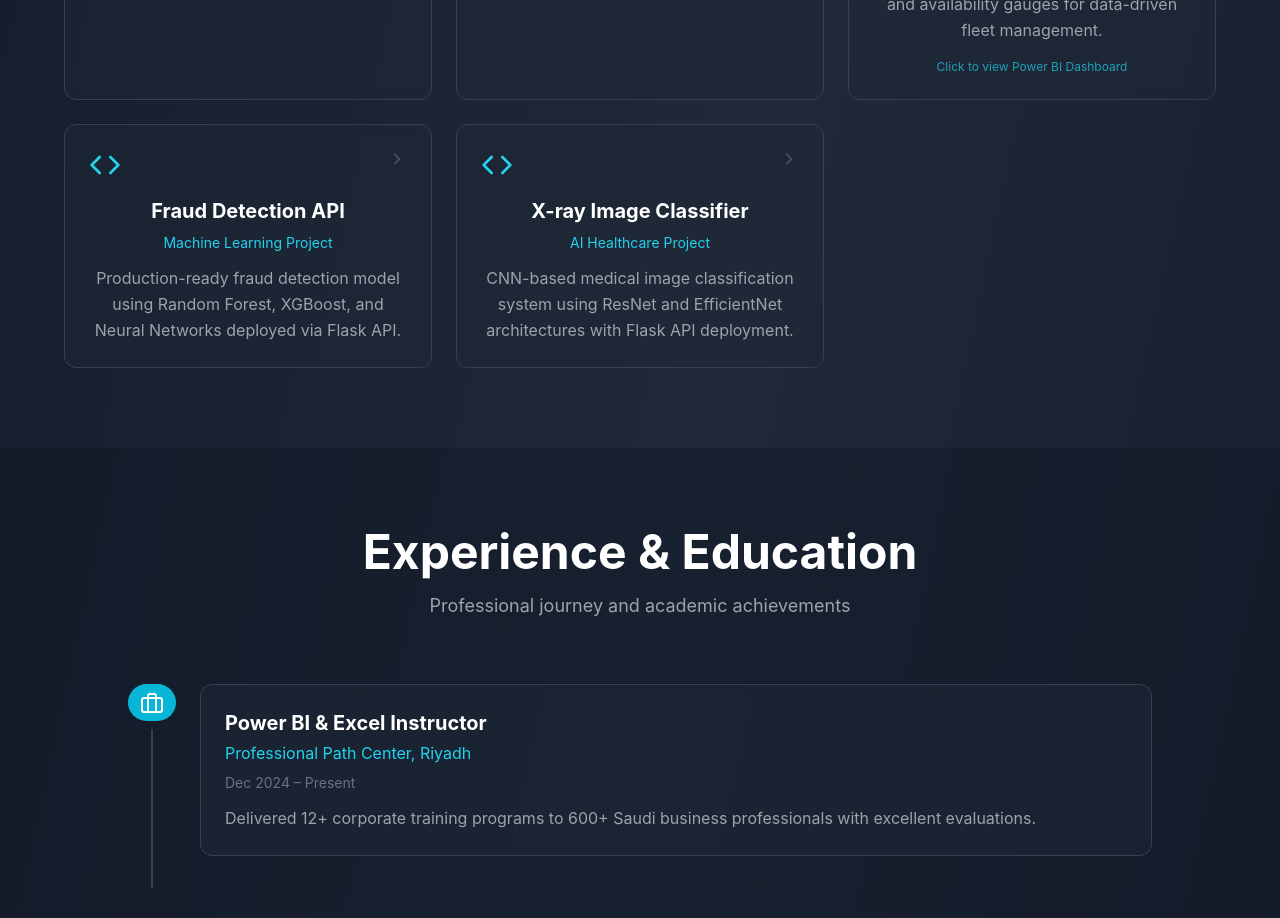
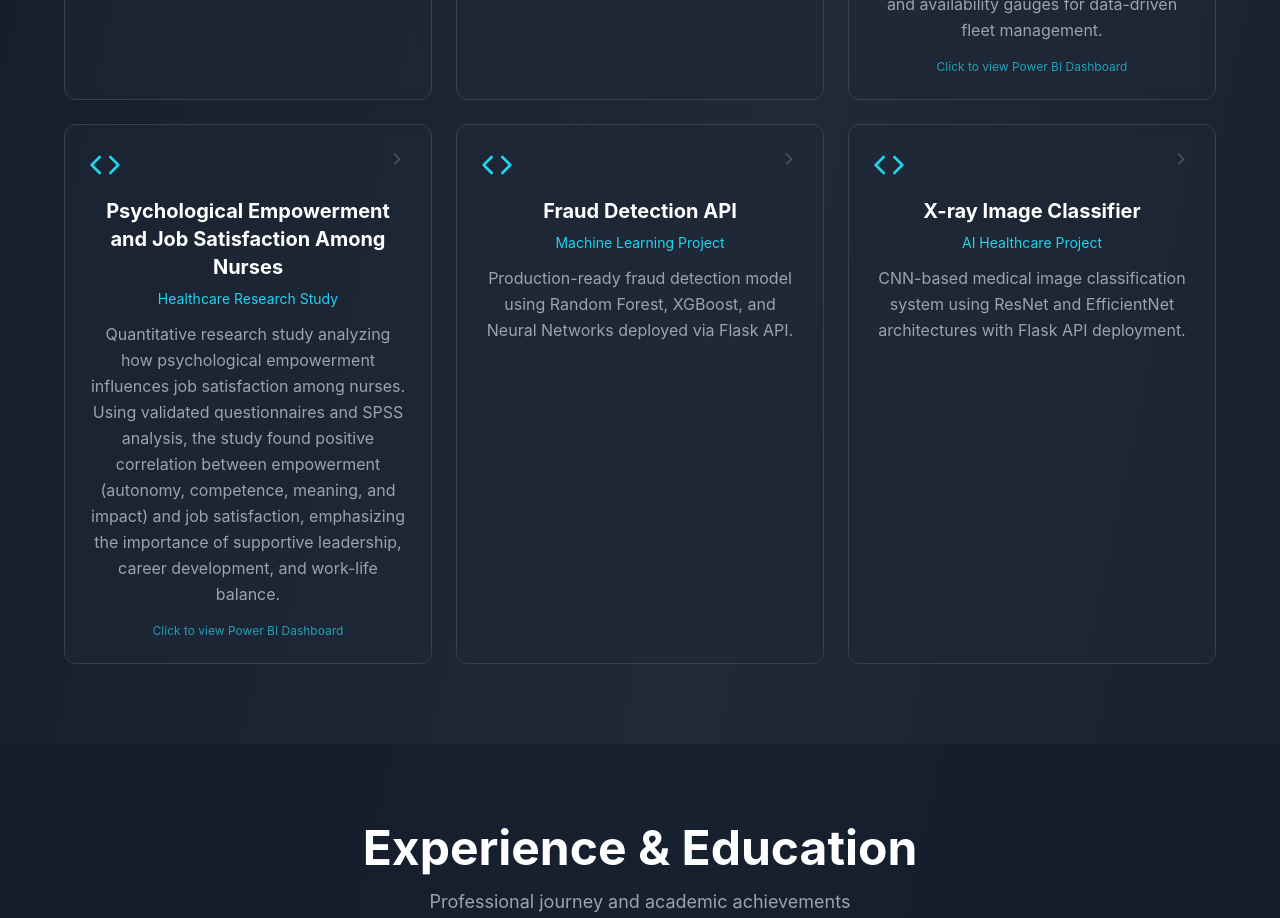
Before and after one commit to ahmedrdwn/Portfolio, a React (Vite) app: page / in a window 1280 px wide. Shown: the part 2220-3138 px from the top of the page. Built offline with nearby package versions, Linux system fonts and the light colour scheme.

Commit message:
Add Psychological Empowerment and Job Satisfaction Among Nurses research study project

```diff
--- a/src/App.tsx
+++ b/src/App.tsx
@@ -72,6 +72,12 @@ const translations = {
           org: "Saudi Red Crescent Authority",
           description: "Interactive Power BI dashboard monitoring operational performance and readiness of 238 ambulance units across regions. Features real-time status tracking (70.2% active, 10.1% minor malfunctions, 15.1% major malfunctions, 4.6% accidents), regional breakdown, and availability gauges for data-driven fleet management.",
           link: "https://app.powerbi.com/view?r=eyJrIjoiZjI0OTY4OTMtZTE3Ni00NDgzLTkyNDQtZDhmNTE5ZTY3ZDk3IiwidCI6IjJiYjZlNWJjLWMxMDktNDdmYi05NDMzLWMxYzZmNGZhMzNmZiIsImMiOjl9"
+        },
+        {
+          title: "Psychological Empowerment and Job Satisfaction Among Nurses",
+          org: "Healthcare Research Study",
+          description: "Quantitative research study analyzing how psychological empowerment influences job satisfaction among nurses. Using validated questionnaires and SPSS analysis, the study found positive correlation between empowerment (autonomy, competence, meaning, and impact) and job satisfaction, emphasizing the importance of supportive leadership, career development, and work-life balance.",
+          link: "https://app.powerbi.com/view?r=eyJrIjoiNjE3NTg3NDUtZmYyYi00N2VkLTg0ODctMDE2Y2JjNjdmNDk3IiwidCI6IjJiYjZlNWJjLWMxMDktNDdmYi05NDMzLWMxYzZmNGZhMzNmZiIsImMiOjl9"
         },
         {
           title: "Fraud Detection API",
@@ -240,6 +246,12 @@ const translations = {
           org: "هيئة الهلال الأحمر السعودي",
           description: "لوحة معلومات Power BI تفاعلية لمراقبة الأداء التشغيلي وجاهزية 238 وحدة إسعاف عبر المناطق. تتضمن تتبع الحالة في الوقت الفعلي (70.2% نشط، 10.1% أعطال طفيفة، 15.1% أعطال كبيرة، 4.6% حوادث)، التوزيع الإقليمي، ومقاييس التوفر لإدارة الأسطول القائمة على البيانات.",
           link: "https://app.powerbi.com/view?r=eyJrIjoiZjI0OTY4OTMtZTE3Ni00NDgzLTkyNDQtZDhmNTE5ZTY3ZDk3IiwidCI6IjJiYjZlNWJjLWMxMDktNDdmYi05NDMzLWMxYzZmNGZhMzNmZiIsImMiOjl9"
+        },
+        {
+          title: "التمكين النفسي والرضا الوظيفي بين الممرضات",
+          org: "دراسة بحثية في الرعاية الصحية",
+          description: "دراسة بحثية كمية تحلل كيف يؤثر التمكين النفسي على الرضا الوظيفي بين الممرضات. باستخدام استبيانات معتمدة وتحليل SPSS، وجدت الدراسة ارتباطاً إيجابياً بين التمكين (الاستقلالية، الكفاءة، المعنى، والتأثير) والرضا الوظيفي، مؤكدة أهمية القيادة الداعمة وتطوير المسار المهني والتوازن بين العمل والحياة.",
+          link: "https://app.powerbi.com/view?r=eyJrIjoiNjE3NTg3NDUtZmYyYi00N2VkLTg0ODctMDE2Y2JjNjdmNDk3IiwidCI6IjJiYjZlNWJjLWMxMDktNDdmYi05NDMzLWMxYzZmNGZhMzNmZiIsImMiOjl9"
         },
         {
           title: "واجهة برمجة تطبيقات للكشف عن الاحتيال",
```
